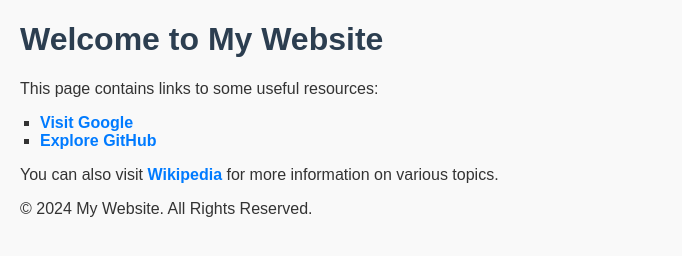
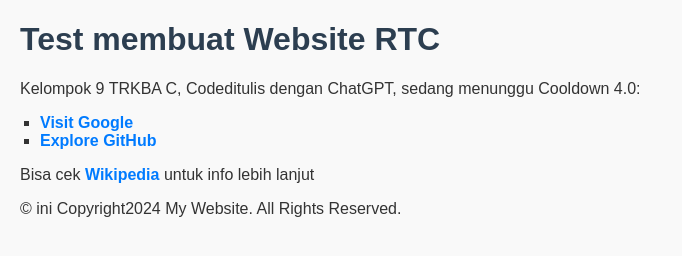
Before and after one commit to SasongkoTuna/File_SMT, a plain HTML site: page index.html in a window 1280 px wide. Shown: the whole page, without its empty margins (0-682 px from the left). Drawn offline with Linux system fonts and the light colour scheme.

Commit message:
index.html

```diff
--- a/index.html
+++ b/index.html
@@ -40,8 +40,8 @@
     </style>
 </head>
 <body>
-    <h1>Welcome to My Website</h1>
-    <p>This page contains links to some useful resources:</p>
+    <h1>Test membuat Website RTC</h1>
+    <p>Kelompok 9 TRKBA C, Codeditulis dengan ChatGPT, sedang menunggu Cooldown 4.0:</p>
 
     <!-- List of links -->
     <ul>
@@ -51,12 +51,12 @@
 
     <!-- Inline link example -->
     <p>
-        You can also visit <a href="https://www.wikipedia.org" target="_blank">Wikipedia</a> for more information on various topics.
+        Bisa cek <a href="https://www.wikipedia.org" target="_blank">Wikipedia</a> untuk info lebih lanjut
     </p>
 
     <!-- Footer -->
     <footer>
-        <p>&copy; 2024 My Website. All Rights Reserved.</p>
+        <p>&copy; ini Copyright2024 My Website. All Rights Reserved.</p>
     </footer>
 </body>
 </html>
```
